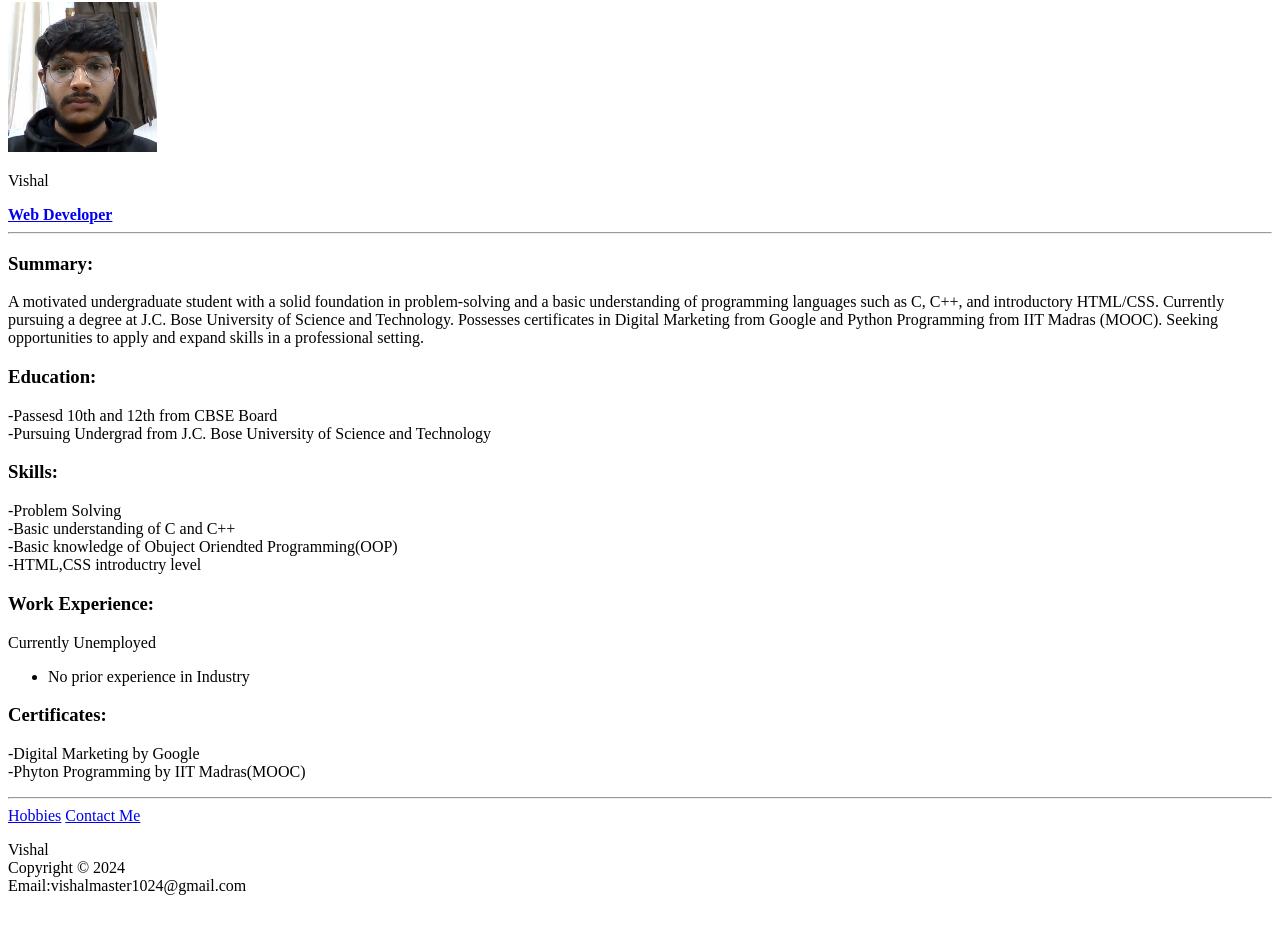
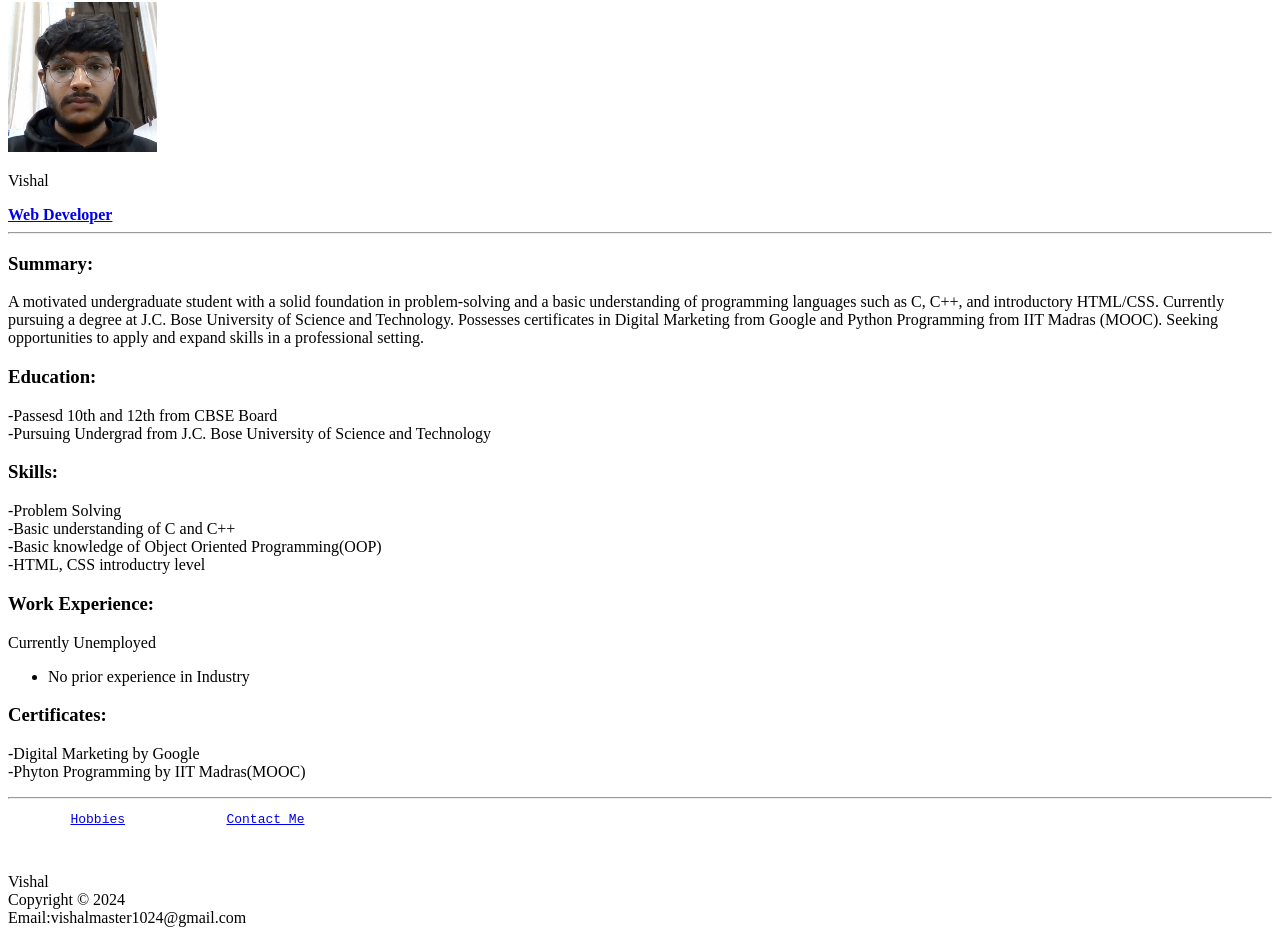
Before and after one commit to Iam-Master/Resume, a plain HTML site: page index.html in a window 1280 px wide. Shown: the part 78-1021 px from the top of the page. Before the commit the page ends 989 px from the top, so only its background shows below. Drawn offline with Linux system fonts and the light colour scheme.

Commit message:
Update index.html

```diff
--- a/index.html
+++ b/index.html
@@ -24,8 +24,8 @@
     <p>
         -Problem Solving<br>
         -Basic understanding of C and C++<br>
-        -Basic knowledge of Obuject Oriendted Programming(OOP)<br>
-        -HTML,CSS introductry level
+        -Basic knowledge of Object Oriented Programming(OOP)<br>
+        -HTML, CSS introductry level
 
 
     </p>
@@ -43,8 +43,11 @@
     </p>
     <hr>
 
-    <a href="./Hobbies.html">Hobbies</a>
-    <a href="./contactme.html">Contact Me</a>
+    <pre>
+        <a href="./Hobbies.html">Hobbies</a>             <a href="./contactme.html">Contact Me</a>
+
+    </pre>
+
 
 
     <footer>
```
